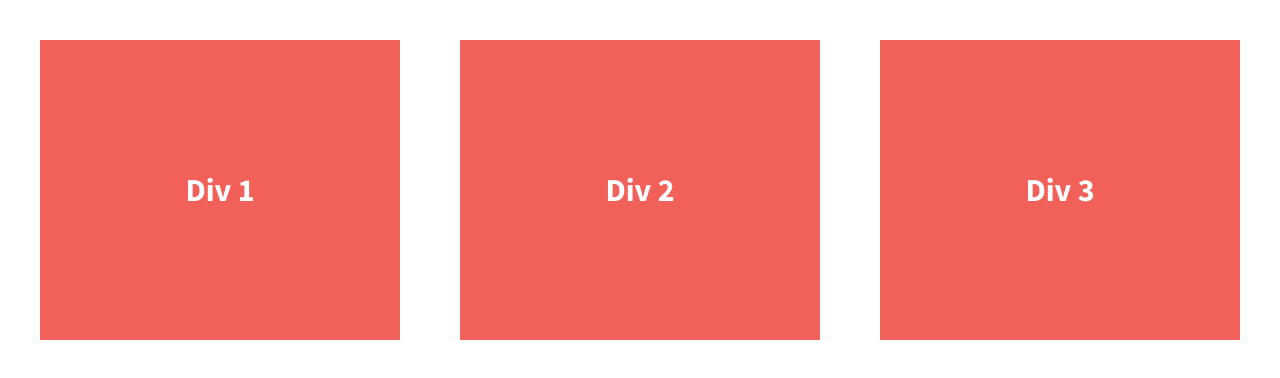
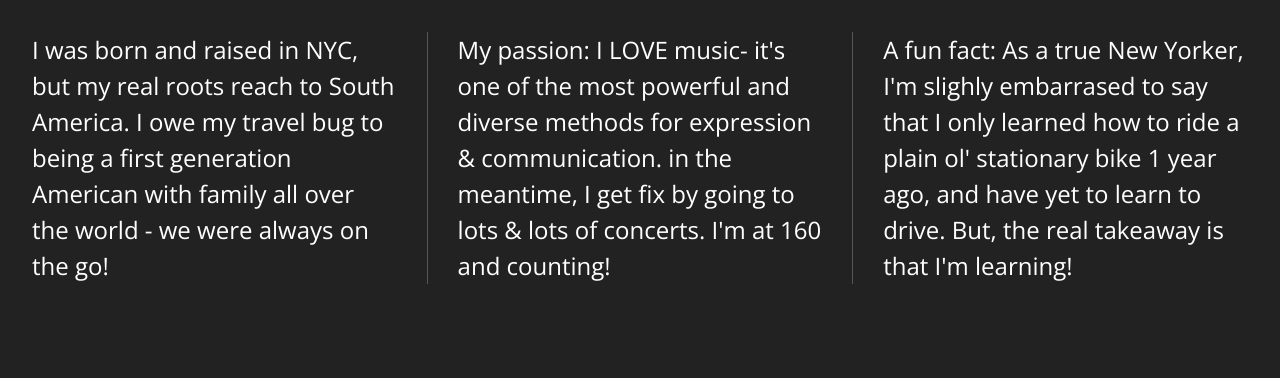
Before and after one commit to jmgonz-pixels/206-divs-flexbox, a plain HTML site: page index.html in a window 1280 px wide. Drawn offline with nearby package versions, Linux system fonts and the light colour scheme.

Commit message:
Added new content and changed colors

```diff
--- a/css/main.css
+++ b/css/main.css
@@ -97,22 +97,25 @@
 
 
 html {
-  background-color: #fff;
+  background-color: #222;
   height: 100%;
+  width: 100%;
 }
 
 body {
-  font-family: 'Source Sans Pro', sans-serif;
+  font-family: 'Open Sans', sans-serif;
+  font-weight: 300;
   padding: 2em;
-  font-size: 1.25em;
+  color: #fff;
   height: 100%;
 }
 
 .wrapper {
   /*add display:flex and set justify-content to space-between*/
   display: flex;
+  flex-flow:row wrap;
   justify-content: space-between;
-  font-weight: 700;
+  align-items: center;
 }
 
 .div-1, .div-2, .div-3 {
@@ -122,13 +125,13 @@
   align-items: center;
   color: #fff;
   line-height: 1.5em;
-  font-size: 1.6em;
-  background-color: #f16059;
-  height: 300px;
+  font-size: 1.5em;
+  height: auto;
   width: 30%;
 }
 
 
+}
 
 
 /* ==========================================================================
@@ -210,6 +213,16 @@
    These examples override the primary ('mobile first') styles.
    Modify as content requires.
    ========================================================================== */
+@media all and (min-width: 1200px) {
+  .div-1, .div-2, .div-3 {
+    flex-basis: 30%;
+  }
+
+  .div-1, .div-2 {
+    border-right: 1px solid #555;
+    padding-right: 30px;
+  }
+}
 
 @media print,
        (-webkit-min-device-pixel-ratio: 1.25),
--- a/index.html
+++ b/index.html
@@ -15,6 +15,7 @@
         <script src="js/vendor/modernizr-2.8.3.min.js"></script>
         <link href='http://fonts.googleapis.com/css?family=Lora:700' rel='stylesheet' type='text/css'>
         <link href='http://fonts.googleapis.com/css?family=Source+Sans+Pro:400,700' rel='stylesheet' type='text/css'>
+        <link href="https://fonts.googleapis.com/css2?family=Open+Sans&display=swap" rel="stylesheet">
     </head>
     <body>
         <!--[if lt IE 8]>
@@ -23,13 +24,13 @@
 
         <section class="wrapper">
             <div class="div-1">
-                Div 1
+                I was born and raised in NYC, but my real roots reach to South America. I owe my travel bug to being a first generation American with family all over the world - we were always on the go!
             </div>
             <div class="div-2">
-                Div 2
+                My passion: I LOVE music- it's one of the most powerful and diverse methods for expression &amp; communication. in the meantime, I  get fix by going to lots &amp; lots of concerts. I'm at 160 and counting!
             </div>
             <div class="div-3">
-                Div 3
+                A fun fact: As a true New Yorker, I'm slighly embarrased to say that I only learned how to ride a plain ol' stationary bike 1 year ago, and have yet to learn to drive. But, the real takeaway is that I'm learning!
             </div>
         </section>
 
```
